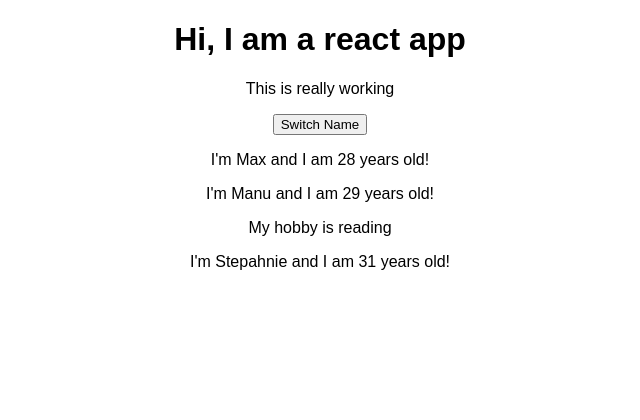
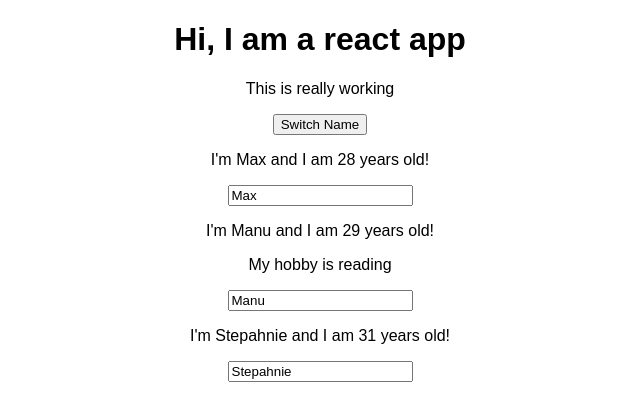
Before and after one commit to leonardloh/React-Complete-Guide, a React (Create React App) app: page / in a window 1280 px wide. Shown: the top 420 px of the page, without its empty margins (320-960 px from the left). Built offline with nearby package versions, Linux system fonts and the light colour scheme.

Commit message:
two ways binding

```diff
--- a/src/App.js
+++ b/src/App.js
@@ -25,6 +25,16 @@
     });
   };
 
+  nameChangeHandler = (event) =>{
+    this.setState({
+      persons: [
+        {name: 'Max', age:28},
+        {name: event.target.value, age:29},
+        {name: 'Stepahnie', age:27}
+      ]
+    });
+  }
+
   render() {
     return (
       <div className="App">
@@ -35,7 +45,8 @@
                 age={this.state.persons[0].age}/>
         <Person name={this.state.persons[1].name}
                 age={this.state.persons[1].age}
-                click ={this.switchNameHandler.bind(this, 'Leonard Loh')}>My hobby is reading</Person>
+                click ={this.switchNameHandler.bind(this, 'Leonard Loh')}
+                changed = {this.nameChangeHandler}>My hobby is reading</Person>
         <Person name={this.state.persons[2].name}
                 age={this.state.persons[2].age}/>
       </div>
--- a/src/Person/Person.js
+++ b/src/Person/Person.js
@@ -6,6 +6,7 @@
         <div>
             <p onClick={props.click}>I'm {props.name} and I am {props.age} years old!</p>
             <p>{props.children}</p>
+            <input type="text" onChange={props.changed} value={props.name}/>
         </div>
     )
 
```
